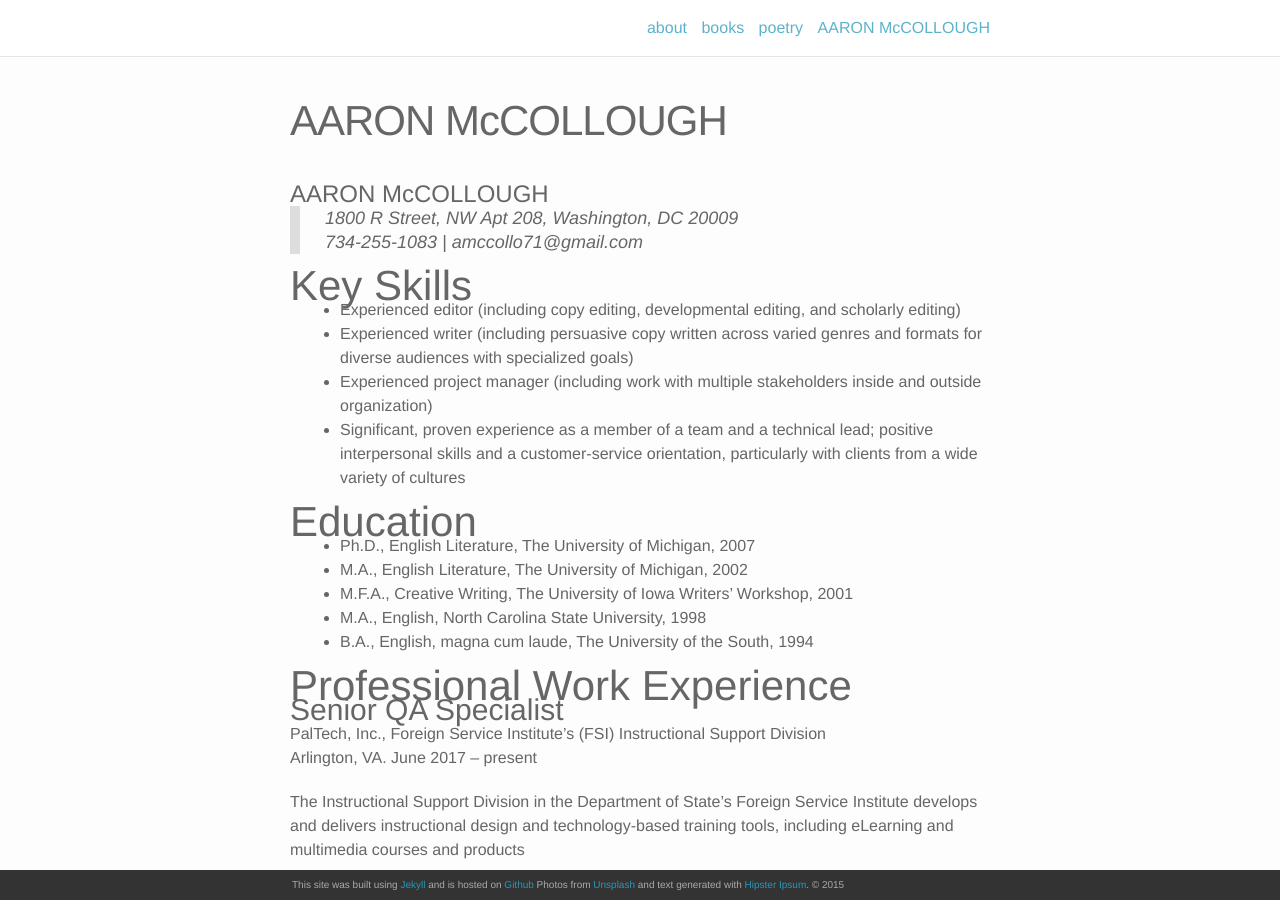
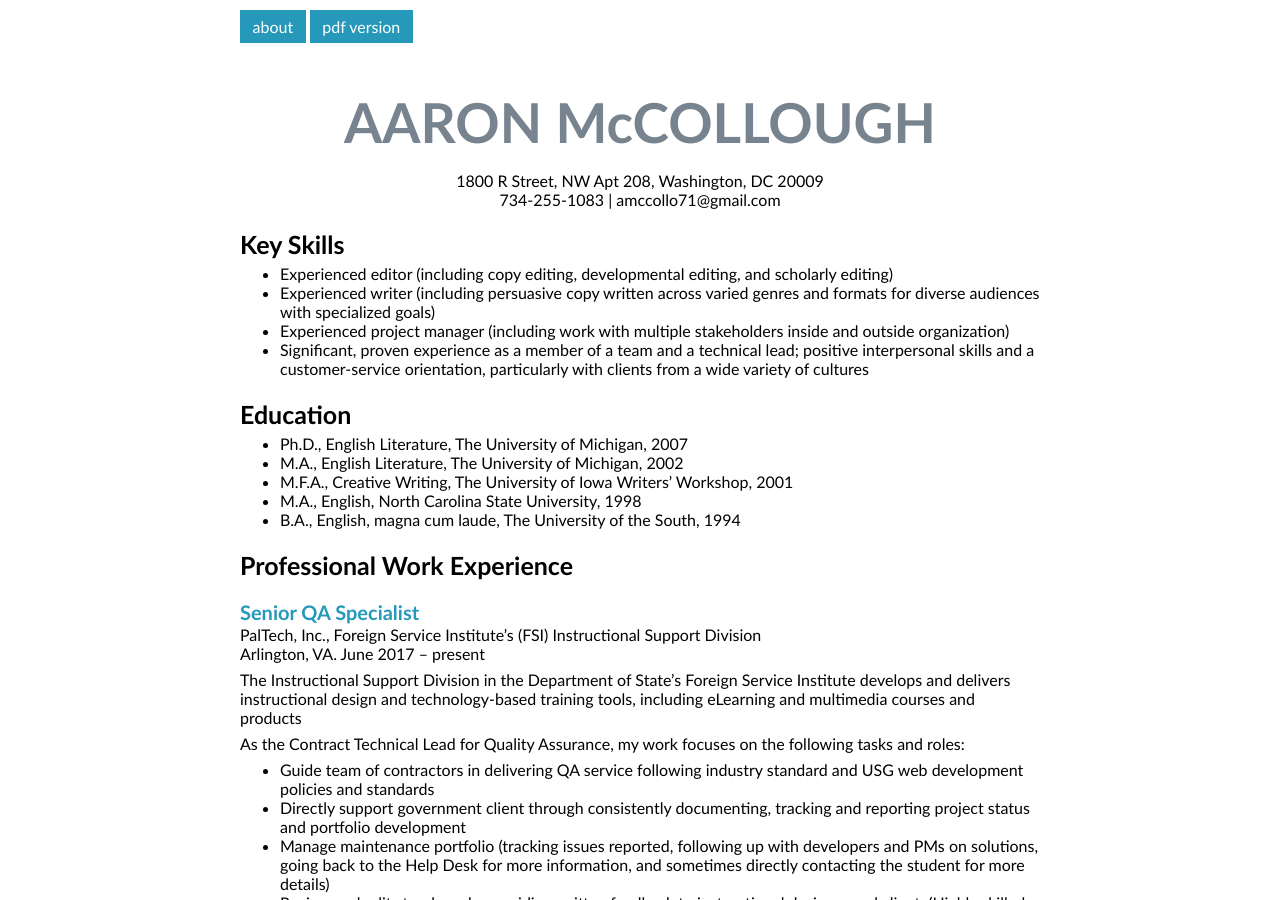
Before and after one commit to amccollo/amccollo.github.io, a Jekyll site: the page built from cv.md, in a window 1280 px wide and 900 px high. Built offline with Jekyll 4.4.1, drawn with Linux system fonts in a browser that asks for light colours; nearby versions of some CDN libraries; our own code applies the rules of GitHub Pages for plain Markdown files.

```diff
--- a/cv.md
+++ b/cv.md
@@ -1,3 +1,13 @@
+---
+
+layout: page
+title: cv
+permalink: /cv/
+
+---
+
+<a href="http://aaronmccollough.com">about</a>  <a href="http://aaronmccollough.com/CVfolder/cv.pdf">pdf version</a>
+
 # AARON McCOLLOUGH
 
 > 1800 R Street, NW Apt 208, Washington, DC 20009 <br>
```
